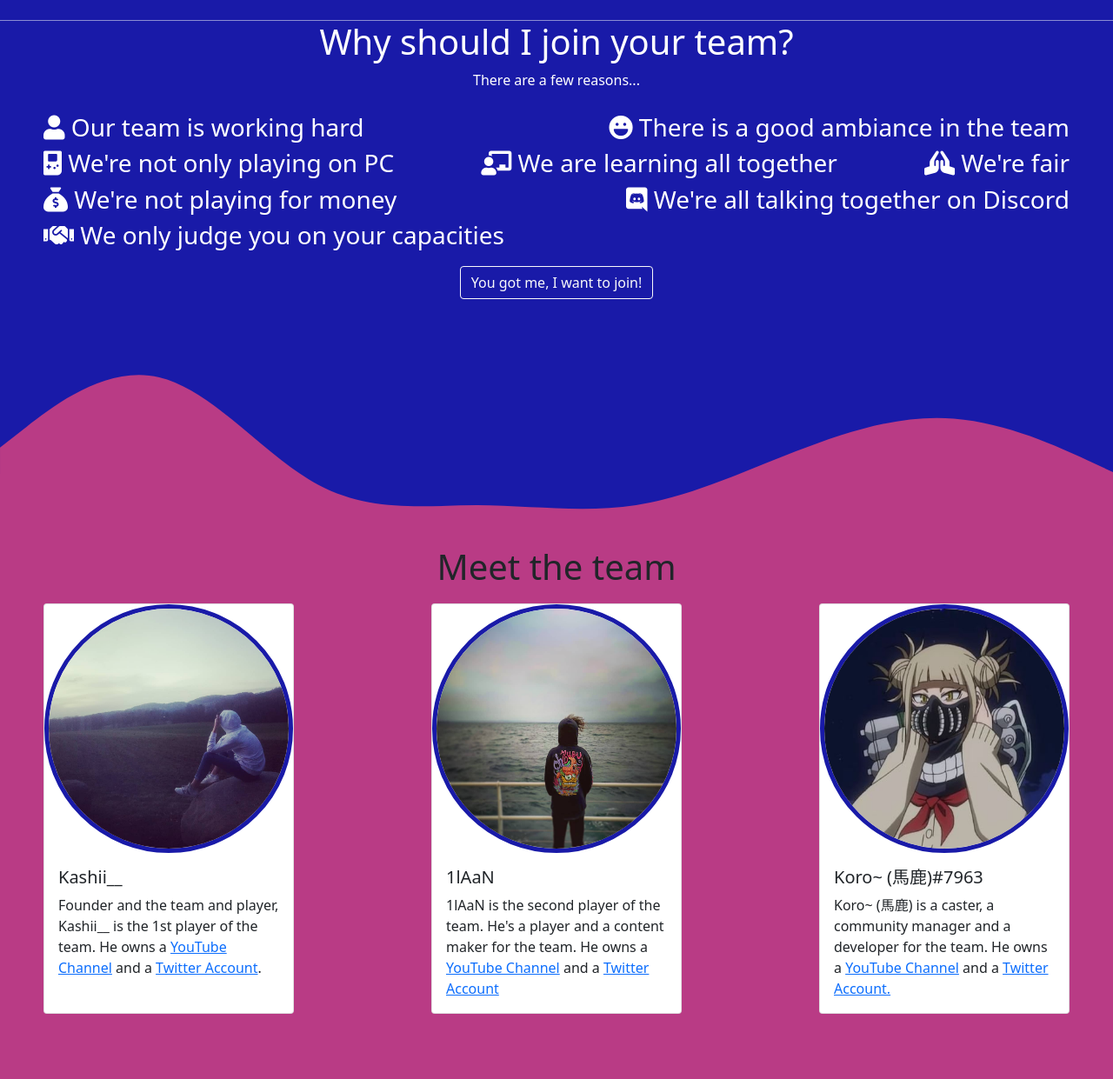
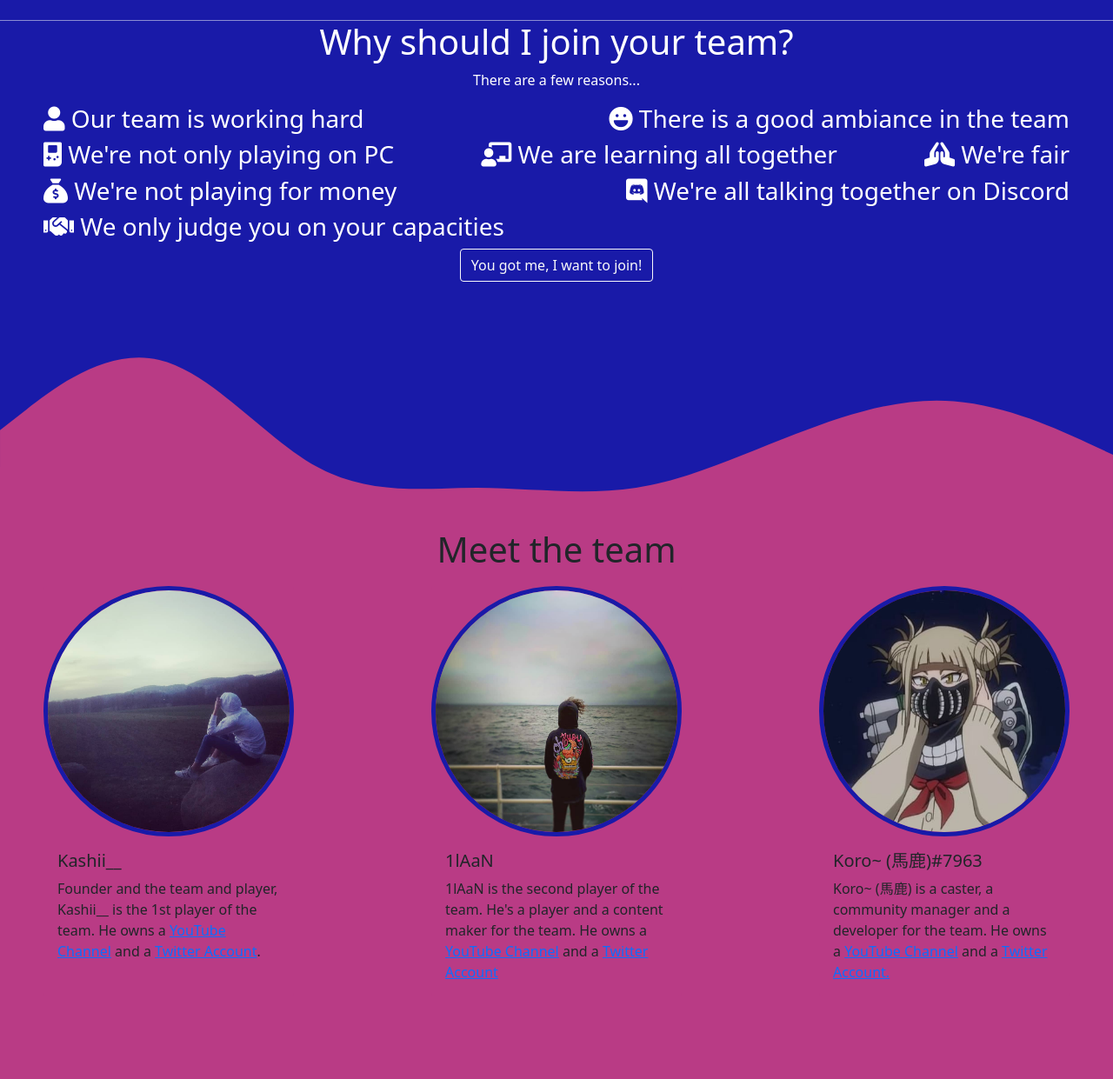
Before and after one commit to DRGEsport/drgesport.github.io, a plain HTML site: page index.html in a window 1280 px wide. Shown: the part 980-2221 px from the top of the page at 87% size. Drawn offline with Linux system fonts and the light colour scheme.

Commit message:
:lipstick: Arrange ui

```diff
--- a/css/main.css
+++ b/css/main.css
@@ -30,6 +30,10 @@
 .main-body-3{
     background-color: #B93B85;
 }
+.bg-mb-3{
+    background-color: #B93B85;
+    border: 20px;
+}
 .main-body-4{
     background-color: #FFFFFF;
 }
@@ -37,6 +41,14 @@
     background-color: black;
 }
 .reasons {
+    display: flex;
+    order: 2;
+    flex-direction: row;
+    flex-wrap: wrap;
+    justify-content: space-between;
+    margin: 0 50px;
+}
+.players {
     display: flex;
     order: 2;
     flex-direction: row;
--- a/index.html
+++ b/index.html
@@ -90,22 +90,22 @@
     <h1 class="text-center">
         Meet the team
     </h1>
-    <div class="reasons">
-        <div class="card" style="width: 18rem;">
+    <div class="players">
+        <div class="card bg-mb-3" style="width: 18rem;">
             <img class="card-img-top logo-user" src="assets/kashi.jpeg" alt="Kashii__">
             <div class="card-body">
                 <h5 class="card-title">Kashii__</h5>
                 <p class="card-text">Founder and the team and player, Kashii__ is the 1st player of the team. He owns a <a href="https://www.youtube.com/channel/UCic8puQPh529zY0LkLCVtbQ" target="_blank">YouTube Channel</a> and a <a href="https://twitter.com/kashidessin" target="_blank">Twitter Account</a>.</p>
             </div>
         </div>
-        <div class="card" style="width: 18rem;">
+        <div class="card bg-mb-3" style="width: 18rem;">
             <img class="card-img-top logo-user" src="assets/1laan.jpg" alt="1lAaN">
             <div class="card-body">
                 <h5 class="card-title">1lAaN</h5>
                 <p class="card-text">1lAaN is the second player of the team. He's a player and a content maker for the team. He owns a <a href="https://www.youtube.com/channel/UCc6TLwb8s1rw-6VaWC2BzMw" target="_blank">YouTube Channel</a> and a <a href="https://twitter.com/MisterYoshi1" target="_blank">Twitter Account</a></p>
             </div>
         </div>
-        <div class="card" style="width: 18rem;">
+        <div class="card bg-mb-3" style="width: 18rem;">
             <img class="card-img-top logo-user" src="assets/koro.jpg" alt="Koro~ (馬鹿)#7963">
             <div class="card-body">
                 <h5 class="card-title">Koro~ (馬鹿)#7963</h5>
```
